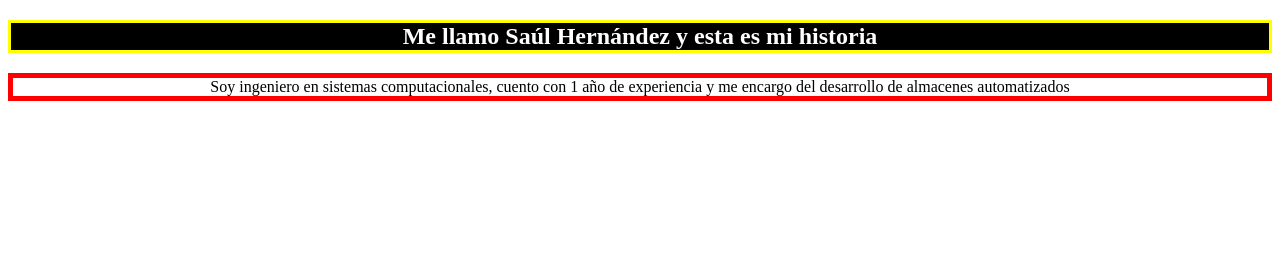
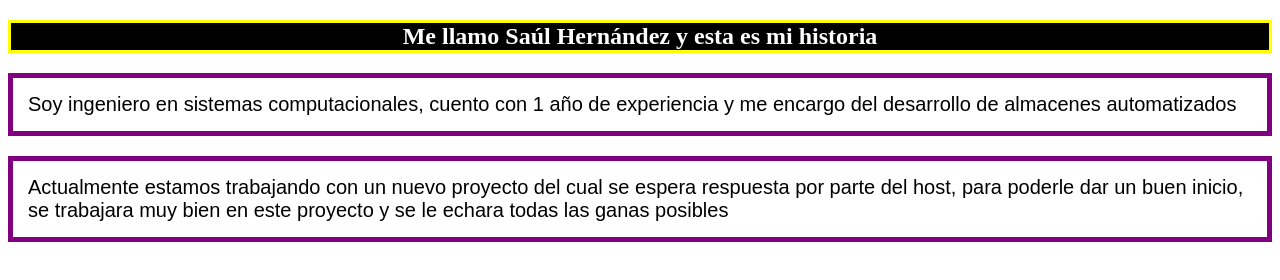
Before and after one commit to SaulHdz37/Curso-GITHUB, a plain HTML site: page index.html in a window 1280 px wide. Drawn offline with Linux system fonts and the light colour scheme.

Commit message:
Change about the art type and new information

```diff
--- a/css/estilos.css
+++ b/css/estilos.css
@@ -9,6 +9,9 @@ h2{
 
 p{
     color: black;
-    text-align: center;
-    border: 5px solid red;
+    text-align: left;
+    border: 5px solid purple;
+    font-size: 20px;
+    font-family: Arial, Helvetica, sans-serif;
+    padding: 15px;
 }
--- a/index.html
+++ b/index.html
@@ -10,5 +10,9 @@
 <body>
     <h2>Me llamo Saúl Hernández y esta es mi historia</h2>
      <p>Soy ingeniero en sistemas computacionales, cuento con 1 año de experiencia y me encargo del desarrollo de almacenes automatizados</p>
+
+     <p>Actualmente estamos trabajando con un nuevo proyecto del cual se espera respuesta por parte del host, para poderle dar un buen inicio,
+        se trabajara muy bien en este proyecto y se le echara todas las ganas posibles
+     </p>
 </body>
 </html>
```
